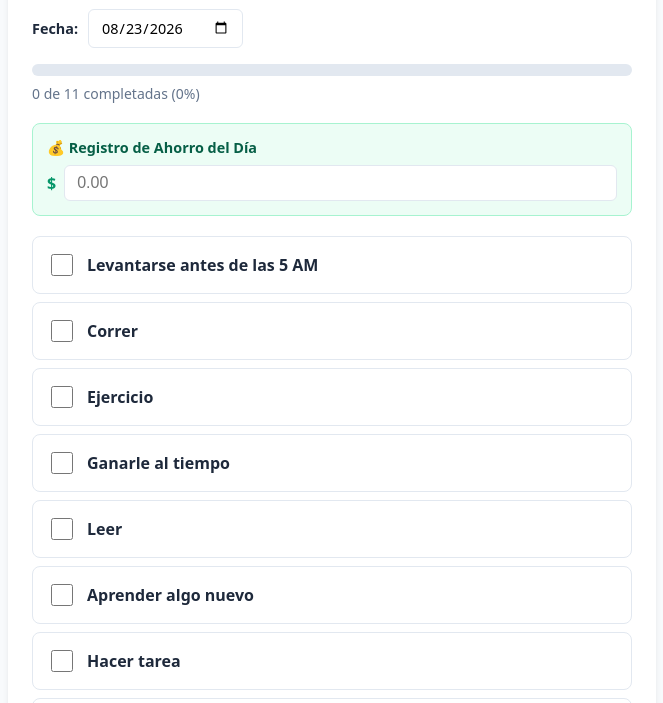
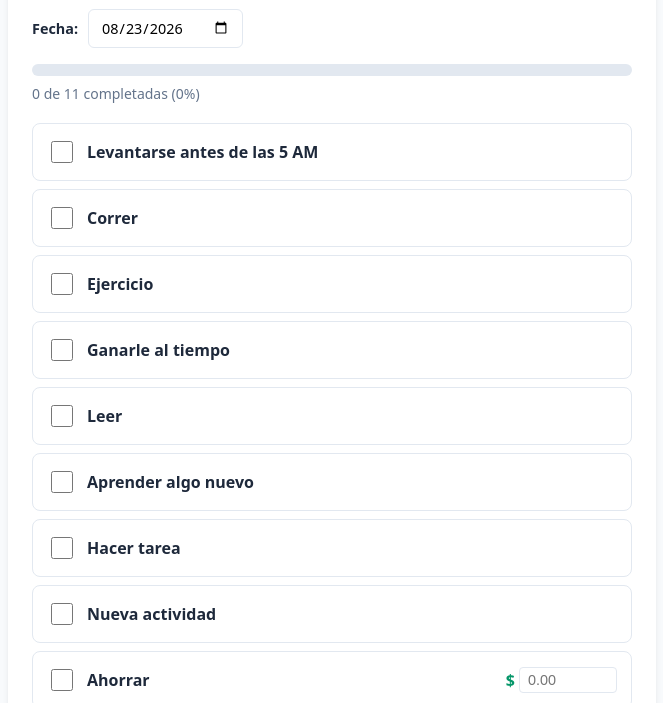
Before and after one commit to felix220romer/index.html, a plain HTML site: page index.html in a window 1280 px wide. Shown: the part 80-783 px from the top of the page, without its empty margins (308-971 px from the left). Drawn offline with Linux system fonts and the light colour scheme.

Commit message:
Add files via upload

```diff
--- a/index.html
+++ b/index.html
@@ -84,43 +84,6 @@
             color: #64748b;
         }
 
-        .savings-box {
-            background: #ecfdf5;
-            border: 1px solid #a7f3d0;
-            border-radius: 8px;
-            padding: 14px;
-            margin-bottom: 20px;
-            display: flex;
-            flex-direction: column;
-            gap: 8px;
-        }
-
-        .savings-box label {
-            font-size: 0.9rem;
-            font-weight: 600;
-            color: #065f46;
-        }
-
-        .savings-input-wrapper {
-            display: flex;
-            align-items: center;
-            gap: 8px;
-        }
-
-        .savings-input-wrapper span {
-            font-weight: 700;
-            color: var(--savings);
-        }
-
-        input[type="number"] {
-            flex: 1;
-            padding: 8px 12px;
-            border: 1px solid var(--border);
-            border-radius: 6px;
-            font-size: 1rem;
-            outline: none;
-        }
-
         .activity-list {
             display: flex;
             flex-direction: column;
@@ -134,7 +97,6 @@
             padding: 14px;
             border: 1px solid var(--border);
             border-radius: 8px;
-            cursor: pointer;
             transition: background 0.2s;
         }
 
@@ -160,9 +122,37 @@
             accent-color: var(--success);
         }
 
+        .activity-content {
+            display: flex;
+            flex: 1;
+            align-items: center;
+            justify-content: space-between;
+        }
+
         .activity-title {
             font-weight: 600;
             font-size: 1rem;
+            cursor: pointer;
+        }
+
+        .savings-inline {
+            display: flex;
+            align-items: center;
+            gap: 4px;
+        }
+
+        .savings-inline span {
+            color: var(--savings);
+            font-weight: 700;
+        }
+
+        .savings-inline input[type="number"] {
+            width: 80px;
+            padding: 4px 8px;
+            border: 1px solid var(--border);
+            border-radius: 4px;
+            font-size: 0.9rem;
+            outline: none;
         }
 
         .history-section {
@@ -225,14 +215,6 @@
         <div class="stats" id="statsText">0 de 11 completadas (0%)</div>
     </header>
 
-    <div class="savings-box">
-        <label for="savingsAmount">💰 Registro de Ahorro del Día</label>
-        <div class="savings-input-wrapper">
-            <span>$</span>
-            <input type="number" id="savingsAmount" placeholder="0.00" step="0.01" min="0" oninput="saveSavings()">
-        </div>
-    </div>
-
     <div class="activity-list" id="activityList"></div>
 
     <div class="history-section">
@@ -253,7 +235,7 @@
         { id: 6, name: "Aprender algo nuevo" },
         { id: 7, name: "Hacer tarea" },
         { id: 8, name: "Nueva actividad" },
-        { id: 9, name: "Ahorrar" },
+        { id: 9, name: "Ahorrar", isSavings: true },
         { id: 10, name: "Ser mejor" },
         { id: 11, name: "Puedo seguir todo el día" }
     ];
@@ -272,8 +254,6 @@
         const dayData = fullHistory[currentDate] || { tasks: {}, savings: 0 };
         const dayState = dayData.tasks || {};
 
-        document.getElementById('savingsAmount').value = dayData.savings !== undefined && dayData.savings !== 0 ? dayData.savings : '';
-
         const listContainer = document.getElementById('activityList');
         listContainer.innerHTML = '';
 
@@ -285,16 +265,25 @@
 
             const item = document.createElement('div');
             item.className = `activity-item ${isChecked ? 'completed' : ''}`;
-            item.onclick = (e) => {
-                if (e.target.tagName !== 'INPUT') {
-                    toggleActivity(act.id);
-                }
-            };
 
-            item.innerHTML = `
+            let innerHTML = `
                 <input type="checkbox" ${isChecked ? 'checked' : ''} onchange="toggleActivity(${act.id})">
-                <span class="activity-title">${act.name}</span>
+                <div class="activity-content">
+                    <span class="activity-title" onclick="toggleActivity(${act.id})">${act.name}</span>
             `;
+
+            if (act.isSavings) {
+                const savingsVal = dayData.savings !== undefined && dayData.savings !== 0 ? dayData.savings : '';
+                innerHTML += `
+                    <div class="savings-inline">
+                        <span>$</span>
+                        <input type="number" id="inlineSavings" placeholder="0.00" step="0.01" min="0" value="${savingsVal}" oninput="saveInlineSavings()">
+                    </div>
+                `;
+            }
+
+            innerHTML += `</div>`;
+            item.innerHTML = innerHTML;
             listContainer.appendChild(item);
         });
 
@@ -311,20 +300,21 @@
         if (!fullHistory[currentDate]) {
             fullHistory[currentDate] = { tasks: {}, savings: 0 };
         }
-
         if (!fullHistory[currentDate].tasks) {
             fullHistory[currentDate].tasks = {};
         }
 
         fullHistory[currentDate].tasks[id] = !fullHistory[currentDate].tasks[id];
-
         saveToLocalStorage();
         render();
     }
 
-    function saveSavings() {
+    function saveInlineSavings() {
         const currentDate = dateInput.value;
-        const amount = parseFloat(document.getElementById('savingsAmount').value) || 0;
+        const savingsInput = document.getElementById('inlineSavings');
+        if (!savingsInput) return;
+
+        const amount = parseFloat(savingsInput.value) || 0;
 
         if (!fullHistory[currentDate]) {
             fullHistory[currentDate] = { tasks: {}, savings: 0 };
@@ -338,7 +328,38 @@
         }
 
         saveToLocalStorage();
-        render();
+        updateStatsAndHistory();
+    }
+
+    function updateStatsAndHistory() {
+        const currentDate = dateInput.value;
+        const dayData = fullHistory[currentDate] || { tasks: {}, savings: 0 };
+        const dayState = dayData.tasks || {};
+
+        let completedCount = 0;
+        activities.forEach(act => {
+            if (dayState[act.id]) completedCount++;
+        });
+
+        const total = activities.length;
+        const percentage = Math.round((completedCount / total) * 100);
+        document.getElementById('progressFill').style.width = `${percentage}%`;
+        document.getElementById('statsText').innerText = `${completedCount} de ${total} completadas (${percentage}%)`;
+
+        const items = document.querySelectorAll('.activity-item');
+        if(items.length >= 9) {
+            const ahorroItem = items[8];
+            const checkbox = ahorroItem.querySelector('input[type="checkbox"]');
+            if(dayState[9]) {
+                ahorroItem.classList.add('completed');
+                checkbox.checked = true;
+            } else {
+                ahorroItem.classList.remove('completed');
+                checkbox.checked = false;
+            }
+        }
+
+        renderHistoryList();
     }
 
     function saveToLocalStorage() {
```
